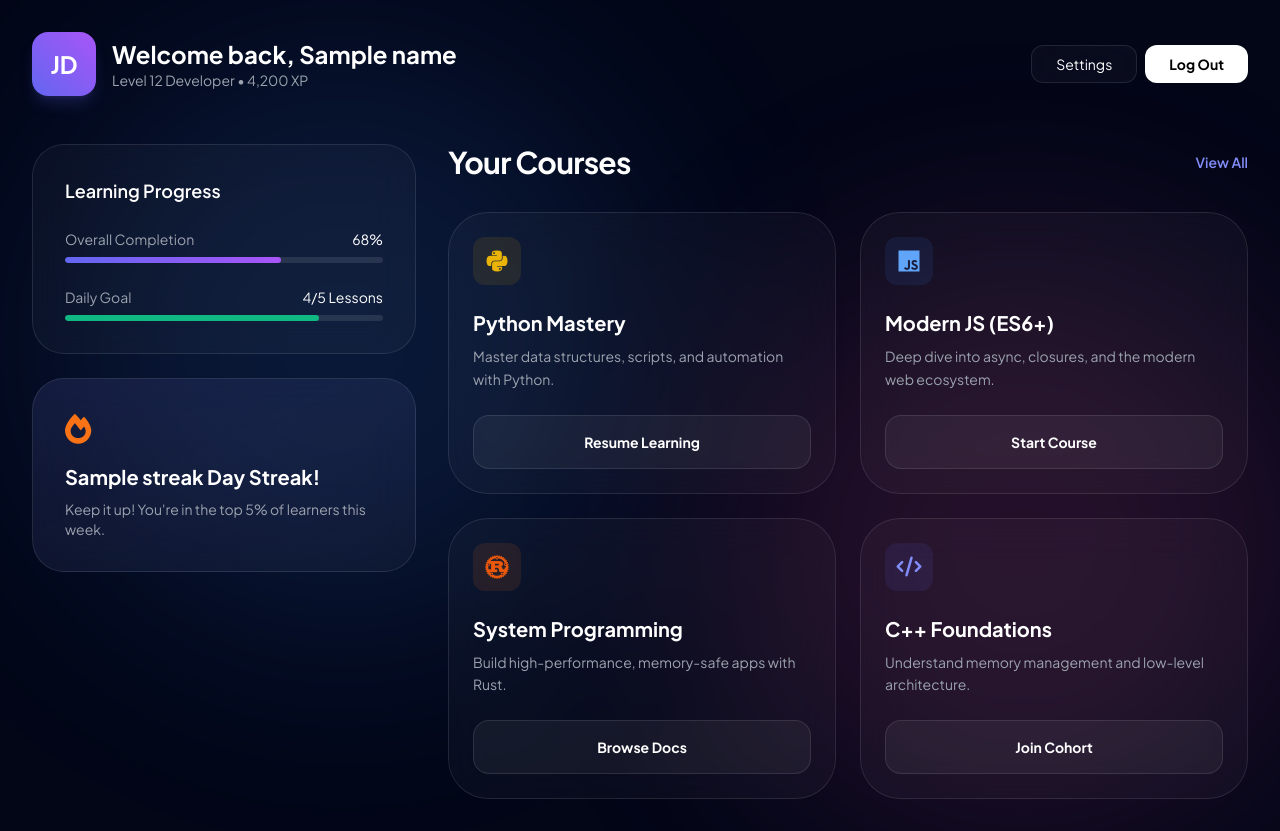
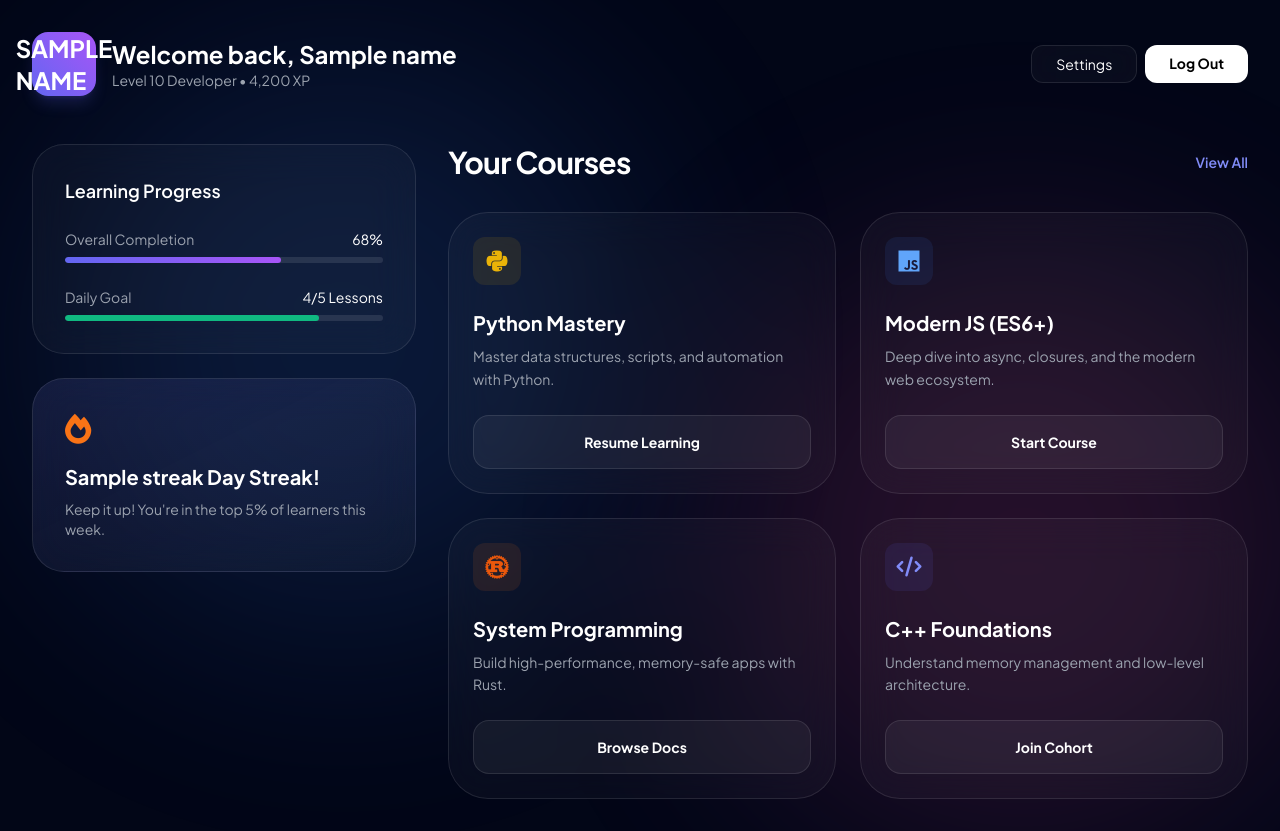
Before and after one commit to Lordave871/Darrkcode, a Flask app: template templates/profile.html in a window 1280 px wide. Run offline with Flask 3, Linux system fonts and the light colour scheme; the template is opened without the code that fills it: most values are stand-ins (such as "Sample title", 1, 10 or a date in 2020); some libraries are stand-ins or nearby versions.

Commit message:
Update profile.html

```diff
--- a/templates/profile.html
+++ b/templates/profile.html
@@ -78,7 +78,6 @@
             border-radius: 10px;
         }
 
-        /* Custom Scrollbar */
         ::-webkit-scrollbar { width: 8px; }
         ::-webkit-scrollbar-track { background: #020617; }
         ::-webkit-scrollbar-thumb { background: #1e293b; border-radius: 10px; }
@@ -94,16 +93,16 @@
         <header class="flex flex-col md:flex-row md:items-center justify-between mb-12 gap-6">
             <div class="flex items-center gap-4">
                 <div class="w-16 h-16 rounded-2xl bg-gradient-to-tr from-indigo-500 to-purple-500 flex items-center justify-center text-2xl font-bold shadow-lg shadow-indigo-500/20">
-                    JD
+                    {{ name[0]|upper if name else 'U' }}
                 </div>
                 <div>
-                    <h1 class="text-2xl font-bold">Welcome back, {{name}}</h1>
-                    <p class="text-gray-400 text-sm">Level 12 Developer • 4,200 XP</p>
+                    <h1 class="text-2xl font-bold">Welcome back, {{ name }}</h1>
+                    <p class="text-gray-400 text-sm">Level 10 Developer • 4,200 XP</p>
                 </div>
             </div>
             <nav class="flex gap-2">
                 <button class="px-6 py-2 rounded-xl glass-card text-sm font-medium hover:bg-white/10 transition-all">Settings</button>
-                <button class="px-6 py-2 rounded-xl bg-white text-black text-sm font-bold hover:bg-gray-200 transition-all">Log Out</button>
+                <a href="{{ url_for('logout') }}" class="px-6 py-2 rounded-xl bg-white text-black text-sm font-bold hover:bg-gray-200 transition-all inline-block text-center">Log Out</a>
             </nav>
         </header>
 
@@ -132,7 +131,7 @@
 
                 <div class="glass-card p-8 rounded-[2rem] bg-gradient-to-br from-indigo-500/10 to-transparent">
                     <i class="fas fa-fire text-orange-500 text-3xl mb-4"></i>
-                    <h3 class="text-xl font-bold">{{streak}} Day Streak!</h3>
+                    <h3 class="text-xl font-bold">{{ streak if streak else 0 }} Day Streak!</h3>
                     <p class="text-gray-400 text-sm mt-2">Keep it up! You're in the top 5% of learners this week.</p>
                 </div>
             </div>
@@ -141,7 +140,7 @@
                 <div class="flex items-center justify-between mb-8">
                     <h2 class="text-3xl font-bold tracking-tight">Your Courses</h2>
                     <div class="flex gap-4">
-                       <a href="/programmingl_language" class="text-indigo-400 text-sm font-semibold hover:text-indigo-300 transition-colors">
+                       <a href="/programming_languages" class="text-indigo-400 text-sm font-semibold hover:text-indigo-300 transition-colors">
                             View All
                        </a>
                     </div>
```
